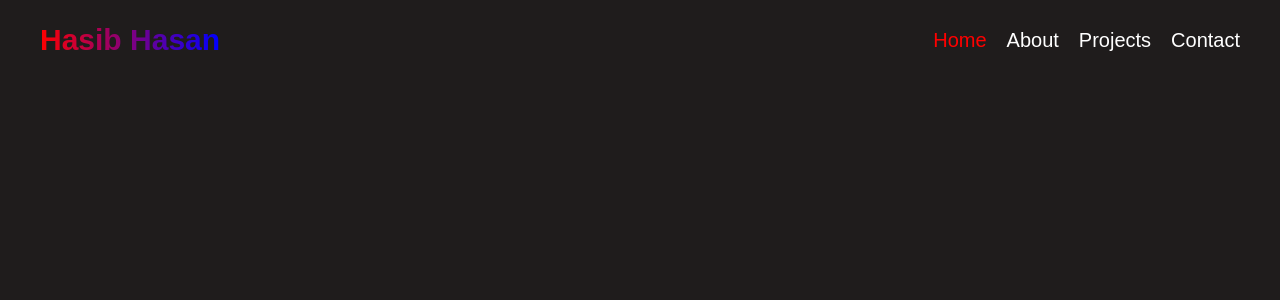
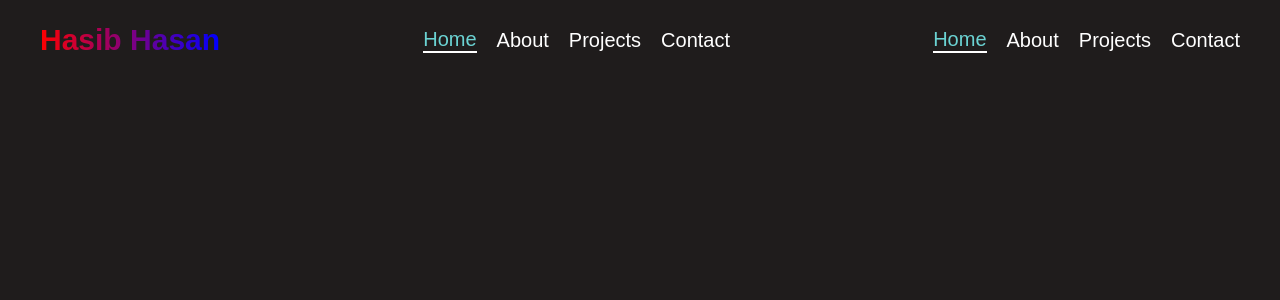
Before and after one commit to HasibCoderLab/portfolio-with-react, a React (Vite) app: page / in a window 1280 px wide. Shown: the top 300 px of the page. Built offline with nearby package versions, Linux system fonts and the light colour scheme.

Commit message:
for menu

```diff
--- a/src/components/Nav/Nav.css
+++ b/src/components/Nav/Nav.css
@@ -9,8 +9,17 @@ nav {
     top: 0;
 
 }
+
+nav ul a{
+    cursor: pointer;
+}
+nav ul a:hover{
+    color: rgba(107, 211, 211);
+    border-bottom: 2px solid  white;
+}
 .active li{
-    color: red;
+   color: rgba(107, 211, 211);
+    border-bottom: 2px solid white;
 }
 ul {
     display: flex;
--- a/src/components/Nav/Nav.jsx
+++ b/src/components/Nav/Nav.jsx
@@ -6,13 +6,36 @@ const Nav = () => {
     <div>
       <nav>
         <h1>Hasib Hasan</h1>
-        <ul>
 
+        <ul className='PcMenu'>
+          <Link to="home" activeClass="active" spy={true} smooth={true} duration={500}>
+            <li>Home</li>
+          </Link>
+          <Link to="about" activeClass="active" spy={true} smooth={true} duration={500}>
+            <li>About</li>
+          </Link>
+          <Link to="project" activeClass="active" spy={true} smooth={true} duration={500}>
+            <li>Projects</li>
+          </Link>
+          <Link to="contact" activeClass="active" spy={true} smooth={true} duration={500}>
+            <li>Contact</li>
+          </Link>
 
-          <Link to="home" activeClass="active" spy={true} smooth={true} duration={500}> <li>Home</li></Link>
-          <Link to="about" activeClass="active" spy={true} smooth={true} duration={500} >  <li>About</li></Link>
-          <Link to="project" activeClass="active" spy={true} smooth={true} duration={500}><li>Projects</li> </Link>
-          <Link to="contact" activeClass="active" spy={true} smooth={true} duration={500}> <li>Contact</li></Link>
+          {/* =========================  mobileMenu   ========================================= */}
+        </ul>
+        <ul className='mobileMenu'>
+          <Link to="home" activeClass="active" spy={true} smooth={true} duration={500}>
+            <li>Home</li>
+          </Link>
+          <Link to="about" activeClass="active" spy={true} smooth={true} duration={500}>
+            <li>About</li>
+          </Link>
+          <Link to="project" activeClass="active" spy={true} smooth={true} duration={500}>
+            <li>Projects</li>
+          </Link>
+          <Link to="contact" activeClass="active" spy={true} smooth={true} duration={500}>
+            <li>Contact</li>
+          </Link>
 
 
         </ul>
```
